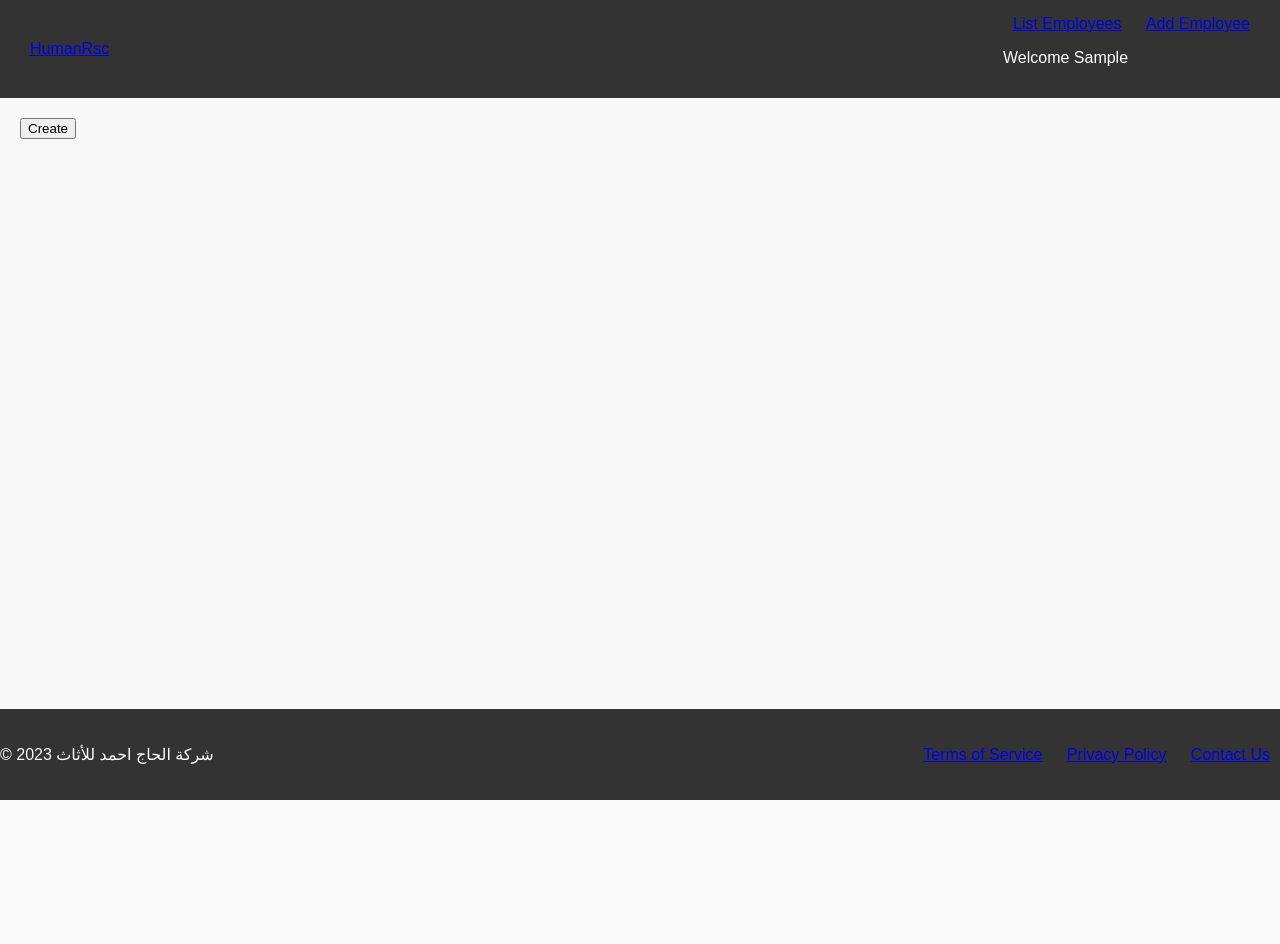
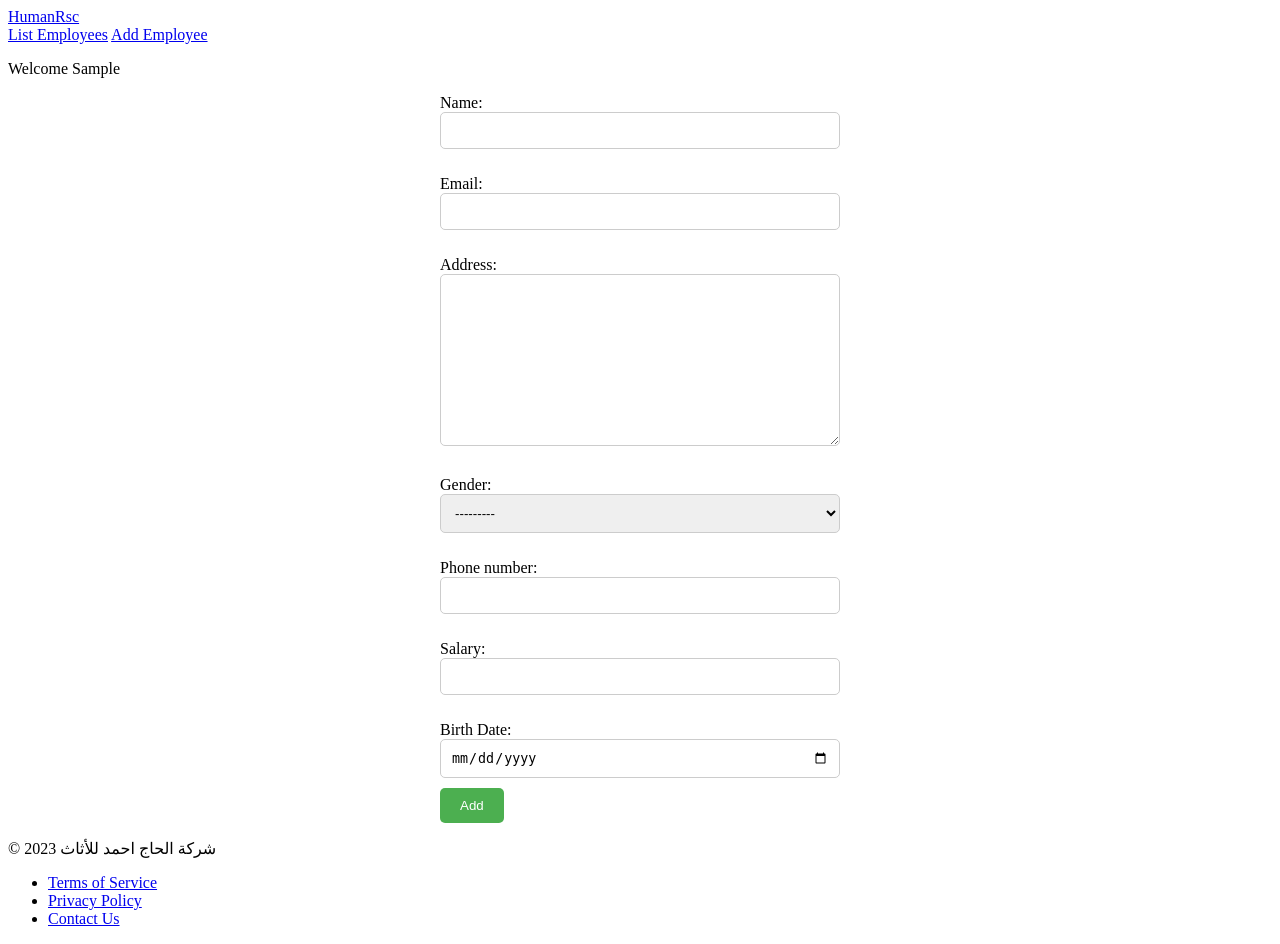
Before and after one commit to biggtr/DjHumanRsc, a Django app: page /humanrsc/employees/create in a window 1280 px wide. Before the commit the page ends 800 px from the top, so only its background shows below. Run offline with Django 3.2, Linux system fonts and the light colour scheme; the visitor is signed in with stand-in values (Sample User, id 1).

Commit message:
form styling added

```diff
--- a/employee/forms.py
+++ b/employee/forms.py
@@ -5,7 +5,7 @@ from .models import Employee
 class EmployeeForm(forms.ModelForm):
     class Meta:
         model = Employee
-        fields = "__all__"
+        exclude = ["birth_date"]
 
 
 class VacationForm(forms.ModelForm):
--- a/employee/models.py
+++ b/employee/models.py
@@ -15,7 +15,7 @@ class Employee(models.Model):
     )
     phone_number = models.CharField(max_length=50)
     salary = models.DecimalField(max_digits=5, decimal_places=2)
-    birth_data = models.DateField(null=True, blank=True)
+    birth_date = models.DateField(null=True, blank=True)
 
     def __str__(self) -> str:
         return self.name
--- a/employee/views.py
+++ b/employee/views.py
@@ -21,17 +21,13 @@ def EmployeeDetailView(request, employee_id):
 
 @login_required
 def EmployeeCreateView(request):
-    form = None
-    # if not request.user.is_authenticated:
-    #     return render(request, "access_denied.html")
-
     if request.method == "POST":
         form = EmployeeForm(request.POST)
         if form.is_valid():
             form.save()
-
-        else:
-            form = EmployeeForm()
+            return redirect("hr-home")
+    else:
+        form = EmployeeForm()  # Move the form instantiation here
 
     return render(request, "employee_create.html", context={"form": form})
 
--- a/static/css/styles.css
+++ b/static/css/styles.css
@@ -1,60 +1,33 @@
 /* styles.css */
 
-/* Global styles */
-body {
-    display: flex;
-    flex-direction: column;
-    min-height: 100vh; /* Make sure the body fills the entire viewport */
-    margin: 0;
-    font-family: Arial, sans-serif;
-    background-color: #f8f8f8;
-    color: #333;
+/* Style for form container */
+.employee-form {
+    max-width: 400px;
+    margin: 0 auto;
 }
 
-.site {
-    display: flex;
-    flex-direction: column;
-    min-height: 100vh; /* Make sure the entire site fills the viewport */
+/* Style for form elements */
+
+.employee-form input,
+.employee-form textarea, /* Targeting email input */
+.employee-form select {
+    width: 100%;
+    padding: 10px;
+    margin-bottom: 10px;
+    border-radius: 5px;
+    border: 1px solid #ccc;
+    box-sizing: border-box;
 }
 
-.navbar {
-    background-color: #333;
+.employee-form .submit-btn {
+    background-color: #4CAF50;
     color: white;
-    padding: 15px 20px;
-    display: flex;
-    justify-content: space-between;
-    align-items: center;
+    padding: 10px 20px;
+    border: none;
+    border-radius: 5px;
+    cursor: pointer;
 }
 
-.navbar a {
-    margin: 0 10px;
+.employee-form .submit-btn:hover {
+    background-color: #45a049;
 }
-
-.main {
-    flex: 1; /* Fill remaining vertical space */
-    padding: 20px;
-}
-
-.footer {
-    margin-top: auto; /* Push the footer to the bottom */
-    background-color: #333;
-    color: white;
-    text-align: center;
-    padding: 20px 0;
-}
-
-.footer-content {
-    display: flex;
-    justify-content: space-between;
-    align-items: center;
-}
-
-.footer-content ul {
-    list-style: none;
-    padding: 0;
-}
-
-.footer-content ul li {
-    display: inline;
-    margin: 0 10px;
-}
--- a/templates/base.html
+++ b/templates/base.html
@@ -7,7 +7,7 @@
     <link rel="stylesheet" href="{% static 'css/styles.css' %}">
     <title>{% block title %}{% endblock title %}</title>
 </head>
-<body class="site">
+<body >
     <nav class="navbar">
         <a href="{% url 'landing-page' %}">HumanRsc</a>
         <div>
--- a/templates/employee_create.html
+++ b/templates/employee_create.html
@@ -1,9 +1,11 @@
 {% extends 'base.html' %}
 
 {% block content %}
-<form action="" method = "post">
+<form action="" method = "post" class="employee-form">
     {% csrf_token %}
     {{form.as_p}}
-    <button type="submit">Create</button>
+    <label for="id_birth_date">Birth Date:</label>
+    <input type="date" name="birth_date" id="id_birth_date">
+    <button type="submit" class="submit-btn">Add</button>
 </form>
 {% endblock content %}
--- a/templates/employee_delete.html
+++ b/templates/employee_delete.html
@@ -1,8 +1,8 @@
 {% extends 'base.html' %}
 
 {% block content %}
-<form action="" method = "post">
+<form action="" method = "post" class="employee-form">
     {% csrf_token %}
-    <button type= "submit">delete</button>
+    <button type= "submit" class="submit-btn">delete</button>
 </form>
 {% endblock content %}
--- a/templates/employee_update.html
+++ b/templates/employee_update.html
@@ -1,9 +1,9 @@
 {% extends 'base.html' %}
 
 {% block content %}
-<form action="" method = "post">
+<form action="" method = "post" class="employee-form">
     {% csrf_token %}
     {{form.as_p}}
-    <button type="submit">Update</button>
+    <button type="submit" class="submit-btn">Update</button>
 </form>
 {% endblock content %}
```
Also changed, not shown: employee/migrations/0002_rename_birth_data_employee_birth_date.py (added).
